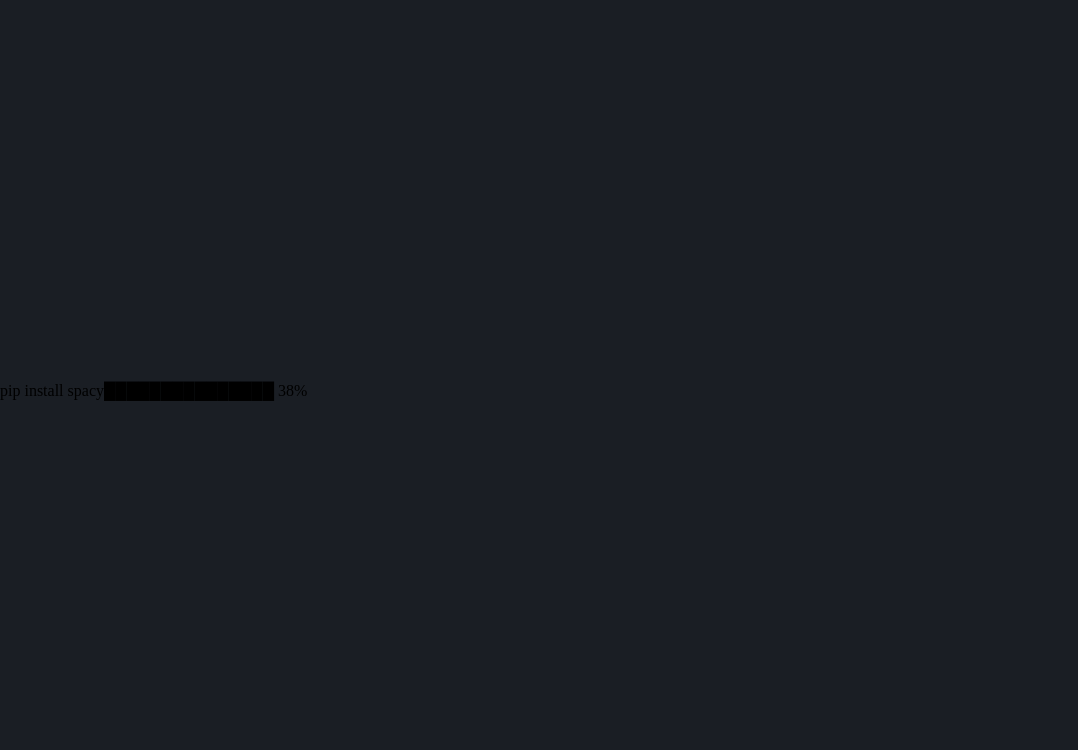
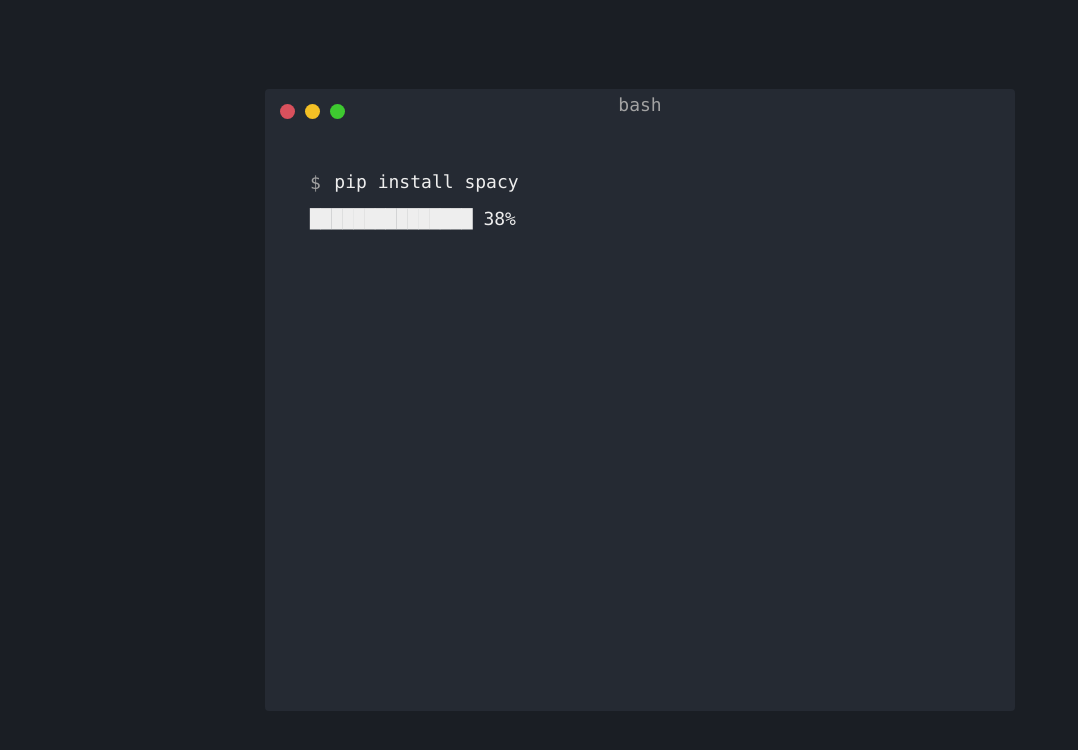
Before and after one commit to Sacrafex/Sacrafex, a plain HTML site: page YouTube/example.html in a window 1280 px wide. Shown: the whole page, without its empty margins (0-1078 px from the left). Drawn offline with Linux system fonts and the light colour scheme.

Commit message:
Update example.html

```diff
--- a/YouTube/example.html
+++ b/YouTube/example.html
@@ -3,9 +3,7 @@
     <head>
         <title>termynal.js example</title>
         <meta charset="utf-8">
-        <!-- include the termynal stylesheet -->
-        <link rel="stylesheet" href="termynal.css">
-        <!-- some custom styles for the page -->
+        <link rel="stylesheet" href="https://sacrafex.github.io/Sacrafex/YouTube/terminal-animator.css">
         <link href="https://fonts.googleapis.com/css?family=Fira+Mono">
         <style>
             body {
@@ -21,7 +19,6 @@
         </style>
     </head>
     <body>
-        <!-- the termynal container -->
         <div id="termynal" data-termynal>
             <span data-ty="input">pip install spacy</span>
             <span data-ty="progress"></span>
@@ -38,8 +35,6 @@
             <span data-ty="input" data-ty-prompt=">>>">print([(w.text, w.pos_) for w in doc])</span>
             <span data-ty>[('Hello', 'INTJ'), ('world', 'NOUN')]</span>
         </div>
-
-        <!-- include and initialise termynal.js -->
         <script src="https://sacrafex.github.io/Sacrafex/YouTube/terminal-animation-package.js" data-termynal-container="#termynal"></script>
     </body>
 </html>
```
